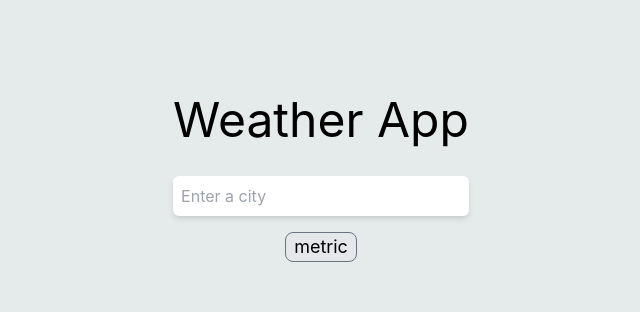
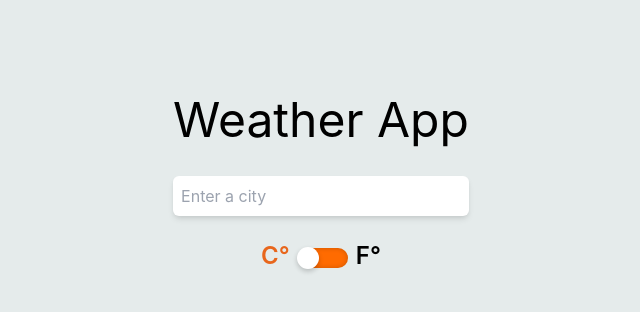
Before and after one commit to lucianomazzuca/weather-app, a React (Create React App) app: page / in a window 1280 px wide. Shown: the top 312 px of the page, without its empty margins (319-959 px from the left). Built offline with nearby package versions, Linux system fonts and the light colour scheme.

Commit message:
Refactor style of unit button
Changed design to switch between celsius and fahrenheit

```diff
--- /dev/null
+++ b/src/assets/css/unit_button.css
@@ -0,0 +1,42 @@
+input[type="checkbox"] {
+    position:relative;
+    width: 50px;
+    height: 20px;
+    appearance: none;
+    background-color: #FF6B00;
+    outline: none;
+    border-radius: 20px;
+    box-shadow: inset 0 0 5px rgba(0,0,0,.2);
+    transition: .5s;
+
+}
+
+input:checked[type="checkbox"] {
+    background-color: royalblue;
+}
+
+input[type="checkbox"]:before {
+    content: '';
+    position: absolute;
+    width: 20px;
+    height: 20px;
+    border-radius: 20px;
+    top: 0;
+    left: 0;
+    background-color: #fff;
+    transform: scale(1.1);
+    box-shadow:  0 2px 5px rgba(0,0,0,.2);
+    transition: .5s;
+}
+
+input:checked[type="checkbox"]:before {
+    left: 30px;
+}
+
+.active-celsius {
+    color: #f25900;
+}
+
+.active-fahrenheit {
+    color: royalblue;
+}
--- a/src/components/UnitButton.js
+++ b/src/components/UnitButton.js
@@ -1,13 +1,19 @@
+import '../assets/css/unit_button.css'
+
 const UnitButton = ({ unit, changeUnit }) => {
   return (
-    <>
-      <button
+    <div className="flex justify-center items-center mt-6">
+      {/* <button
         className="border border-gray-500 rounded-lg text-lg bg-gray-200 mt-4 px-2 inline-block mx-auto"
         onClick={(e) => changeUnit(e)}
       >
         {unit}
-      </button>
-    </>
+      </button> */}
+
+      <span className="text-2xl mr-2 font-semibold" style={{color: unit==='metric' ? '#e8661c' : 'black'}}>C°</span>
+      <input type="checkbox" onClick={changeUnit} className="inline-block mt-1" />
+      <span className="text-2xl ml-2 font-semibold" style={{color: unit==='imperial' ? 'royalblue' : 'black'}}>F°</span>
+    </div>
   );
 };
 
```
Also changed, not shown: 1 other file (tests, documents, lock files or other folders).
